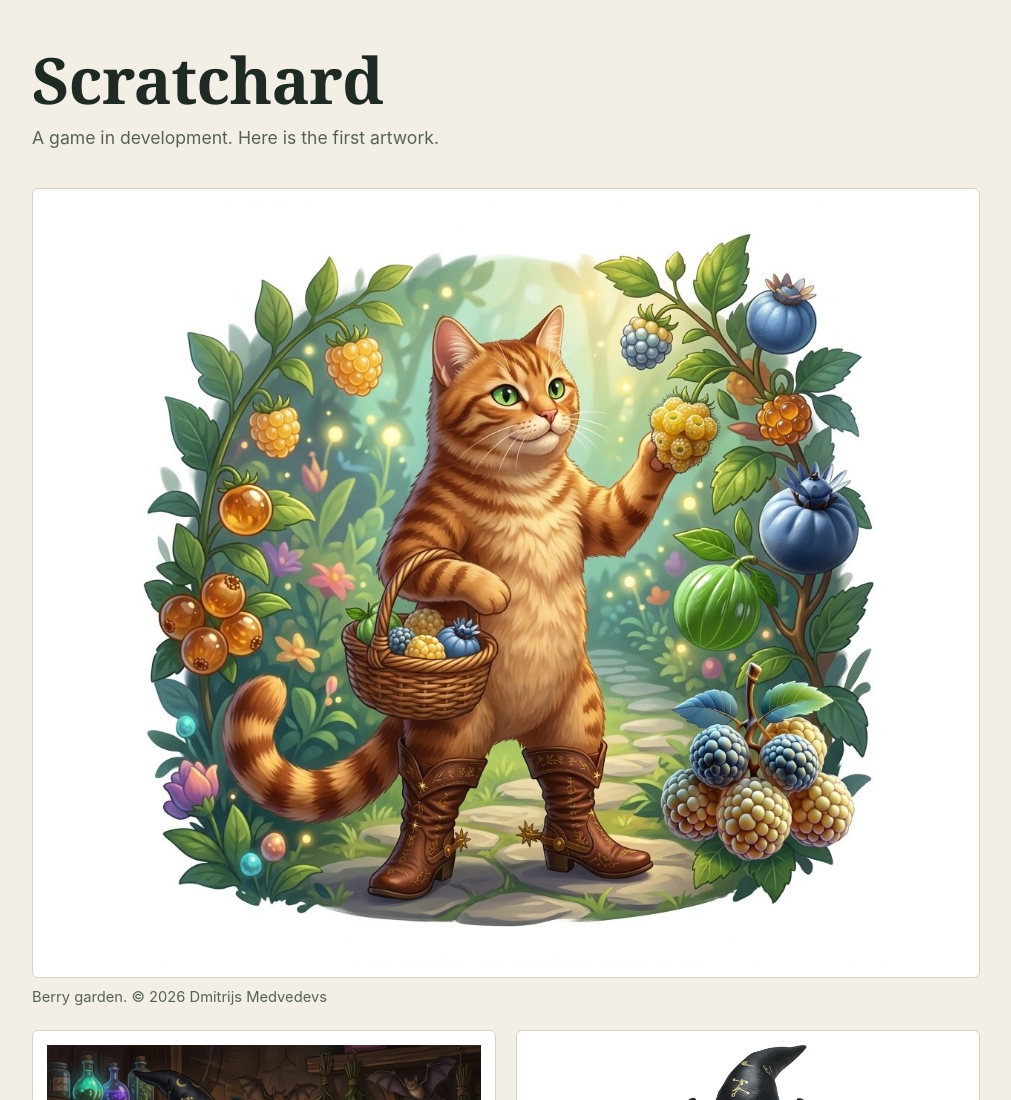
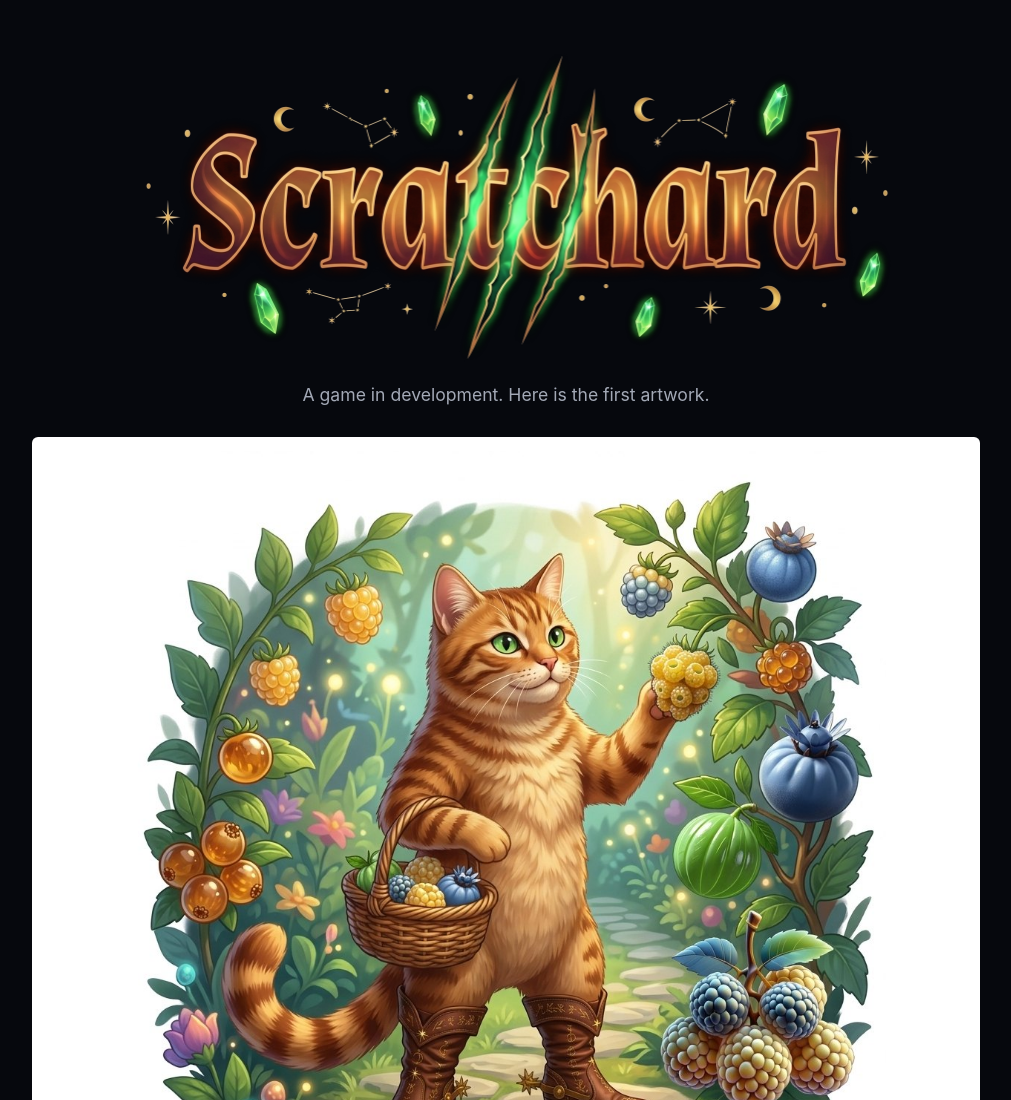
Before and after one commit to bbjg-app/scratchard, a plain HTML site: page index.html in a window 1280 px wide. Shown: the top 1100 px of the page, without its empty margins (134-1145 px from the left). Drawn offline with Linux system fonts and the light colour scheme.

Commit message:
Add files via upload

```diff
--- a/index.html
+++ b/index.html
@@ -7,24 +7,16 @@
 <meta name="description" content="Scratchard: a game in development. First artwork, published 17 October 2026. © 2026 Dmitrijs Medvedevs.">
 <meta property="og:title" content="Scratchard">
 <meta property="og:description" content="A game in development. First artwork.">
-<meta property="og:image" content="https://bbjg-app.github.io/scratchard/img/cat-in-the-berry-garden.jpg">
+<meta property="og:image" content="https://scratchard.app/img/scratchard-og.jpg">
+<meta name="theme-color" content="#06080d">
 <style>
   :root {
-    --ground: #f3efe6;
-    --ink: #1f2a24;
-    --ink-soft: #55625a;
-    --accent: #2f7a4f;
-    --rule: #d9d2c2;
+    --ground: #06080d;
+    --ink: #eef0f4;
+    --ink-soft: #a3a9b6;
+    --accent: #7fd1a0;
+    --rule: #232a36;
     --mat: #ffffff;
-  }
-  @media (prefers-color-scheme: dark) {
-    :root {
-      --ground: #141a17;
-      --ink: #eef2ea;
-      --ink-soft: #a5b2a8;
-      --accent: #7fd1a0;
-      --rule: #2b3630;
-    }
   }
   * { box-sizing: border-box; }
   body {
@@ -33,23 +25,15 @@
     color: var(--ink);
     font: 17px/1.6 -apple-system, BlinkMacSystemFont, "Segoe UI", Roboto, Helvetica, Arial, sans-serif;
   }
-  .wrap { max-width: 980px; margin: 0 auto; padding: 48px 16px 64px; }
-  header { margin-bottom: 36px; }
-  h1 {
-    font: 700 clamp(2.4rem, 8vw, 4rem)/1 Georgia, "Times New Roman", serif;
-    letter-spacing: -0.01em;
-    margin: 0 0 12px;
-  }
-  .lead { color: var(--ink-soft); font-size: 1.1rem; margin: 0; max-width: 34em; }
-  .grid {
-    display: grid;
-    grid-template-columns: repeat(2, 1fr);
-    gap: 20px;
-  }
+  .wrap { max-width: 980px; margin: 0 auto; padding: 32px 16px 64px; }
+  header { margin-bottom: 28px; text-align: center; }
+  .logo { display: block; width: 100%; max-width: 860px; height: auto; margin: 0 auto; }
+  .sr-only { position: absolute; width: 1px; height: 1px; overflow: hidden; clip: rect(0 0 0 0); white-space: nowrap; }
+  .lead { color: var(--ink-soft); font-size: 1.1rem; margin: 4px 0 0; }
+  .grid { display: grid; grid-template-columns: repeat(2, 1fr); gap: 20px; }
   figure { margin: 0; }
   .mat {
     background: var(--mat);
-    border: 1px solid var(--rule);
     border-radius: 6px;
     padding: 14px;
     display: flex;
@@ -72,14 +56,15 @@
   a:focus-visible { outline: 2px solid var(--accent); outline-offset: 2px; }
   @media (max-width: 640px) {
     .grid { grid-template-columns: 1fr; }
-    .wrap { padding-top: 32px; }
+    .wrap { padding-top: 20px; }
   }
 </style>
 </head>
 <body>
 <div class="wrap">
   <header>
-    <h1>Scratchard</h1>
+    <h1 class="sr-only">Scratchard</h1>
+    <img class="logo" src="img/scratchard-logo.png" width="1722" height="690" alt="Scratchard">
     <p class="lead">A game in development. Here is the first artwork.</p>
   </header>
 
```
